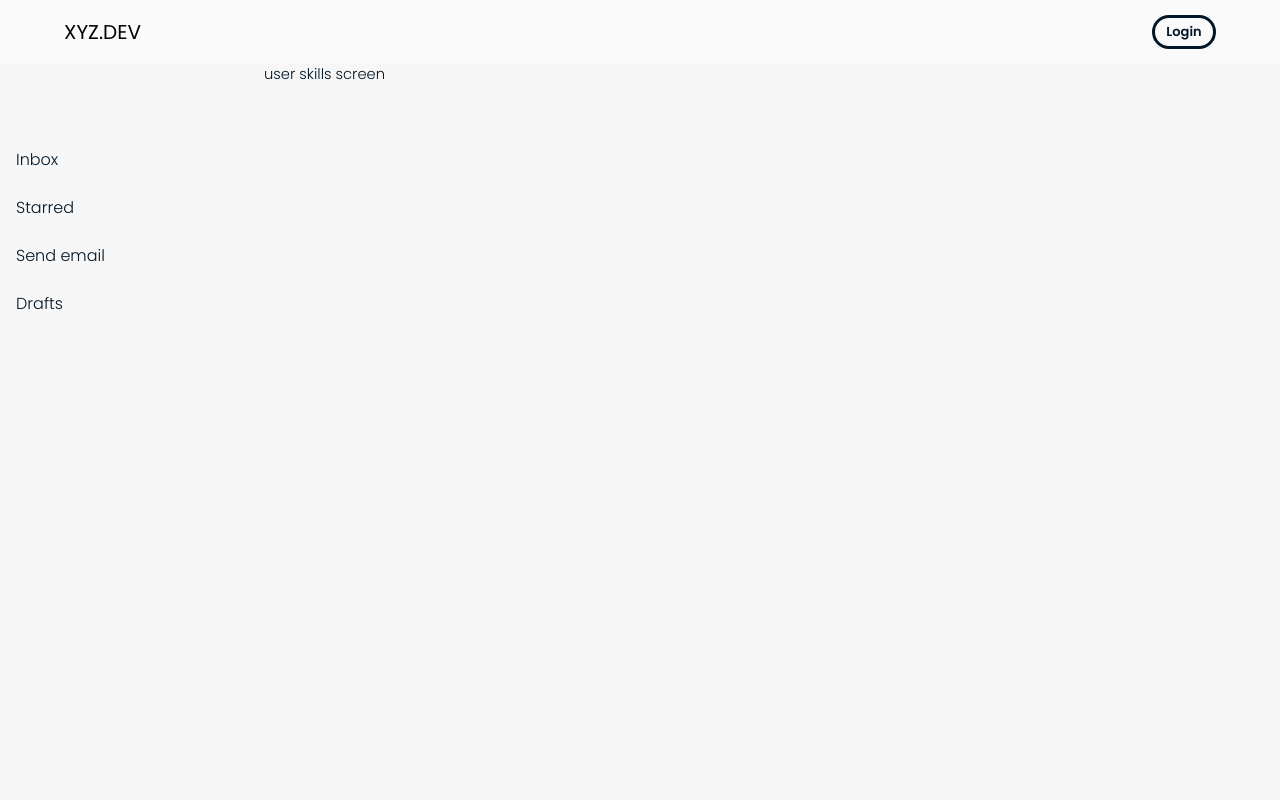
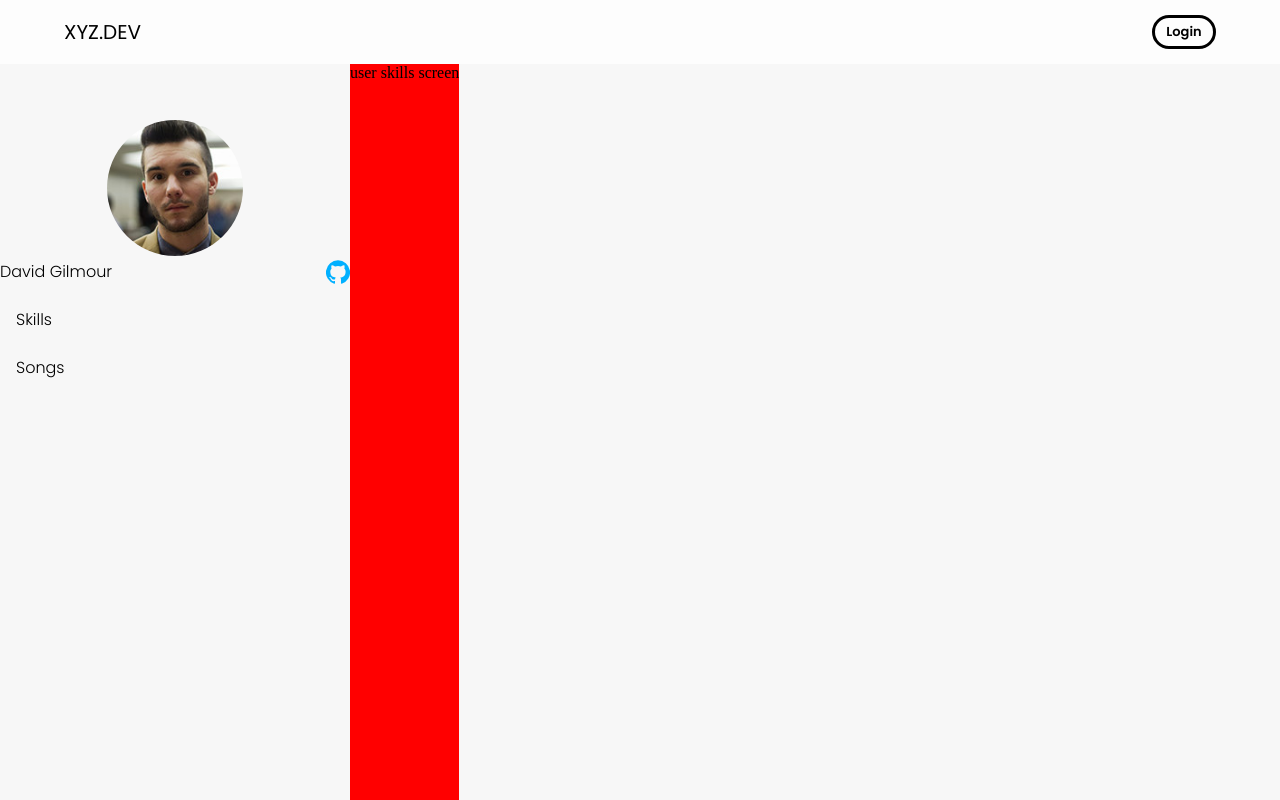
Before and after one commit to therealilyaskhan/songs-sharing, a React (Create React App) app in the folder frontend/: page /profile in a window 1280 px wide. Shown: the top 800 px of the page. Built offline with nearby package versions, Linux system fonts and the light colour scheme.

Commit message:
user profile view initiated

```diff
--- a/frontend/src/components/Card/CardAvatarResponsive.js
+++ b/frontend/src/components/Card/CardAvatarResponsive.js
@@ -10,7 +10,9 @@ const useStyles = makeStyles((theme) => ({
     height: props => props.size || 124
   },
   avatar: {
-    alignSelf: 'center'
+    alignSelf: 'center',
+    marginLeft: 'auto',
+    marginRight: 'auto'
   }
 }));
 
--- a/frontend/src/components/IWT.js
+++ b/frontend/src/components/IWT.js
@@ -12,7 +12,8 @@ const useStyles = makeStyles((theme) => ({
     minWidth: 'auto'
   },
   listText: {
-    paddingLeft: 5
+    paddingLeft: props => props.endIcon ? 0 : 5,
+    paddingRight: props => props.endIcon ? 5 : 0
   }
 }));
 
@@ -20,7 +21,7 @@ const useStyles = makeStyles((theme) => ({
 
 export default function IWT(props) {
 
-  const { text, children, textBold, customStyles, textSizeRule, textWeightRule, ...other } = props;
+  const { text, endIcon, children, textBold, customStyles, textSizeRule, textWeightRule, ...other } = props;
 
   const classes = useStyles(props);
 
@@ -30,13 +31,26 @@ export default function IWT(props) {
       {...other}
       disableRipple={true}
     >
-      <ListItemIcon className={classes.listIcon}>
-        {children || null}
-      </ListItemIcon>
+      {
+        !endIcon
+        &&
+        <ListItemIcon className={classes.listIcon}>
+          {children || null}
+        </ListItemIcon>
+      }
+
       <ListItemText
         className={`${classes.listText} ${textSizeRule} ${textWeightRule}`}
         primary={text}
       />
+
+      {
+        endIcon
+        &&
+        <ListItemIcon className={classes.listIcon}>
+          {children || null}
+        </ListItemIcon>
+      }
     </ListItem>
   );
 }
--- a/frontend/src/components/Topbar.js
+++ b/frontend/src/components/Topbar.js
@@ -7,6 +7,9 @@ import { Link } from 'react-router-dom';
 import StyledButton from './controls/StyledButton';
 
 const useStyles = makeStyles((theme) => ({
+  root: {
+    backgroundColor: '#fdfdfd'
+  },
   title: {
     flexGrow: 1
   },
@@ -43,7 +46,7 @@ export default function Topbar({ responsive }) {
   const xs = useMediaQuery('(max-width:599.95px)');
 
   return (
-    <Box mx={xs ? 2.5 : 5}>
+    <Box px={xs ? 2.5 : 5} className={classes.root}>
       <AppBar
         position="static"
         elevation={0}
--- a/frontend/src/components/UserProfileDrawer.js
+++ /dev/null
@@ -1,127 +0,0 @@
-import React, { useState } from 'react';
-
-import AppBar from '@material-ui/core/AppBar';
-import CssBaseline from '@material-ui/core/CssBaseline';
-import Drawer from '@material-ui/core/Drawer';
-import Hidden from '@material-ui/core/Hidden';
-import IconButton from '@material-ui/core/IconButton';
-import MenuIcon from '@material-ui/icons/Menu';
-import List from '@material-ui/core/List';
-import ListItem from '@material-ui/core/ListItem';
-import ListItemText from '@material-ui/core/ListItemText';
-import Toolbar from '@material-ui/core/Toolbar';
-import { makeStyles } from '@material-ui/core/styles';
-
-import CardAvatarResponsive from './Card/CardAvatarResponsive';
-
-const drawerWidth = 240;
-
-const useStyles = makeStyles((theme) => ({
-  drawer: {
-    [theme.breakpoints.up('sm')]: {
-      width: drawerWidth,
-      flexShrink: 0,
-    },
-  },
-  appBar: {
-    [theme.breakpoints.up('sm')]: {
-      width: `calc(100% - ${drawerWidth}px)`,
-      marginLeft: drawerWidth,
-    },
-  },
-  menuButton: {
-    [theme.breakpoints.up('sm')]: {
-      display: 'none',
-    },
-    position: 'fixed',
-    top: 64,
-    left: 20,
-  },
-  // necessary for content to be below app bar
-  toolbar: theme.mixins.toolbar,
-  drawerPaper: {
-    width: drawerWidth,
-  },
-  desktopDrawer: {
-    border: 0,
-    top: 128,
-    backgroundColor: '#F7F7F7'
-  },
-  content: {
-    flexGrow: 1,
-    padding: theme.spacing(3),
-  },
-}));
-
-export default function UserProfileDrawer({ user, setActiveLink }) {
-
-  const { photo, fullName } = user;
-
-  const classes = useStyles();
-  const [mobileOpen, setMobileOpen] = useState(false);
-
-  const handleDrawerToggle = () => {
-    setMobileOpen(!mobileOpen);
-  };
-
-  const drawer = (
-    <div>
-      <List>
-        {['Inbox', 'Starred', 'Send email', 'Drafts'].map((text, index) => (
-          <ListItem button key={text}>
-            <ListItemText primary={text} />
-          </ListItem>
-        ))}
-      </List>
-    </div>
-  );
-
-
-  return (
-    <>
-      <CssBaseline />
-      <IconButton
-        color="inherit"
-        aria-label="open drawer"
-        edge="start"
-        onClick={handleDrawerToggle}
-        className={classes.menuButton}
-      >
-        <MenuIcon />
-      </IconButton>
-
-      <nav className={classes.drawer} aria-label="mailbox folders">
-        {/* The implementation can be swapped with js to avoid SEO duplication of links. */}
-        <Hidden smUp implementation="css">
-          <Drawer
-            variant="temporary"
-            open={mobileOpen}
-            onClose={handleDrawerToggle}
-            classes={{
-              paper: classes.drawerPaper
-            }}
-            ModalProps={{
-              keepMounted: true, // Better open performance on mobile.
-            }}
-          >
-            {drawer}
-          </Drawer>
-        </Hidden>
-        <Hidden xsDown implementation="css">
-          <Drawer
-            PaperProps={{
-
-            }}
-            classes={{
-              paper: `${classes.drawerPaper} ${classes.desktopDrawer}`
-            }}
-            variant="permanent"
-            open
-          >
-            {drawer}
-          </Drawer>
-        </Hidden>
-      </nav>
-    </ >
-  );
-}
--- /dev/null
+++ b/frontend/src/components/UserProfileInfo.js
@@ -0,0 +1,63 @@
+import React, { useState } from 'react';
+import List from '@material-ui/core/List';
+import ListItem from '@material-ui/core/ListItem';
+import ListItemText from '@material-ui/core/ListItemText';
+import { makeStyles } from '@material-ui/core/styles';
+import { Box } from '@material-ui/core';
+
+import GitHubIcon from '@material-ui/icons/GitHub';
+
+import CardAvatarResponsive from './Card/CardAvatarResponsive';
+import IWT from './IWT';
+
+const infoWidth = 350;
+
+const useStyles = makeStyles((theme) => ({
+  listItemText: {
+    textTransform: 'capitalize'
+  }
+}));
+
+export default function UserProfileInfo({ user, setActiveLink, navs }) {
+
+  const { photo, fullName } = user;
+
+  const classes = useStyles();
+
+  const navsList = (
+    <List>
+      {navs.map((text) => (
+        <ListItem button key={text}>
+          <ListItemText primary={text} className={classes.listItemText} />
+        </ListItem>
+      ))}
+    </List>
+  );
+
+
+  return (
+    <Box flexBasis={infoWidth} pt={7}>
+      <Box>
+        <CardAvatarResponsive
+          src={photo}
+          centered
+          alt="artist photo"
+          aria-label="artist photo"
+          size={136}
+        />
+        <IWT
+          endIcon
+          text={fullName}
+          textSizeRule={classes.iwtTextSize}
+        >
+          <GitHubIcon
+            color="secondary"
+          />
+        </IWT>
+      </Box>
+      <nav>
+        {navsList}
+      </nav>
+    </Box>
+  );
+}
--- a/frontend/src/layout/UserProfileLayout.js
+++ b/frontend/src/layout/UserProfileLayout.js
@@ -1,13 +1,14 @@
 import React, { useState } from 'react';
 import Container from '@material-ui/core/Container';
 import Grid from '@material-ui/core/Grid';
+import Box from '@material-ui/core/Box';
 import { makeStyles } from '@material-ui/core/styles';
 
+import UserProfileInfo from '../components/UserProfileInfo';
 import UserSkillsScreen from '../screens/UserSkillsScreen';
 import UserSongsScreen from '../screens/UserSongsScreen';
-import UserProfileDrawer from '../components/UserProfileDrawer';
 
-import Image from '../assets/images/band__photo.jpg';
+import Image from '../assets/images/user_img.jpg';
 
 const useStyles = makeStyles({
   root: {
@@ -27,15 +28,19 @@ export default function BuildSong() {
     fullName: 'David Gilmour'
   };
 
+  const navs = [
+    'skills',
+    'songs'
+  ];
+
   return (
-    <>
-      <div div className={classes.root}>
-        <UserProfileDrawer
+    <Box className={classes.root}>
+      <UserProfileInfo
+        navs={navs}
         user={user}
         setActiveLink={setActiveLink}
       />
-        <Container>
-          <Grid container>
+      <Box style={{ backgroundColor: '#ff0000' }}>
         {
           activeLink === 'skills' ?
             <UserSkillsScreen /> :
@@ -43,9 +48,7 @@ export default function BuildSong() {
               <UserSongsScreen /> :
               null
         }
-          </Grid>
-        </Container>
-      </div>
-    </>
+      </Box>
+    </Box>
   );
 }
```
Lines whose indentation alone changed are shown as unchanged.
